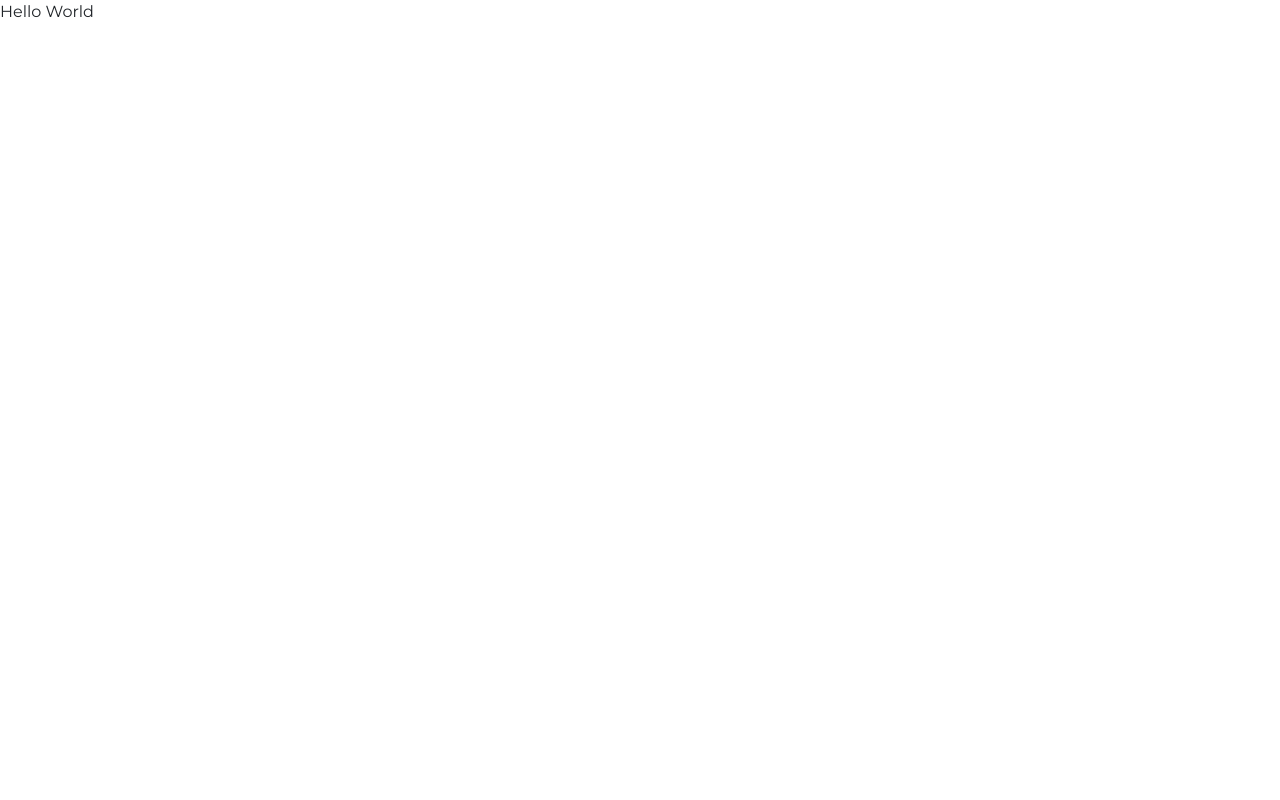
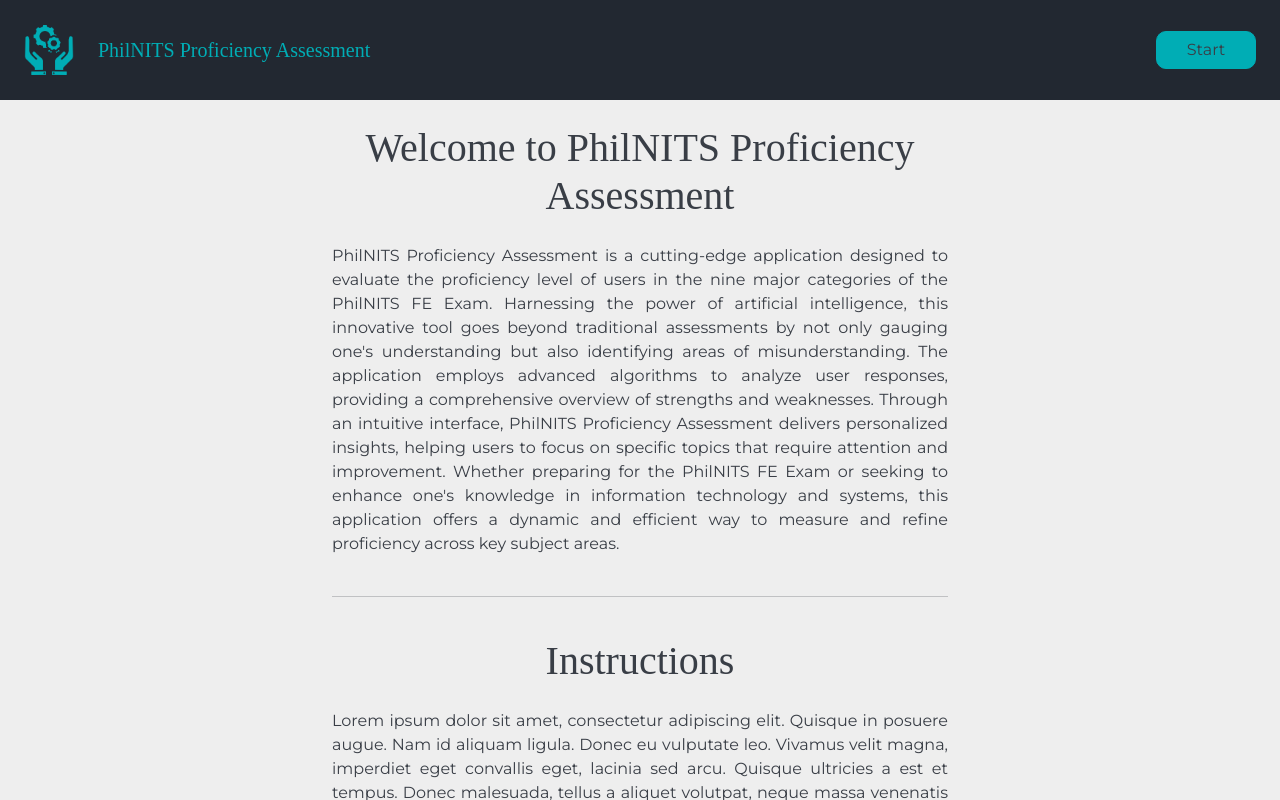
Before and after one commit to citubrentlasaca/philnicient-frontend, a React (Create React App) app in the folder special-problem-frontend/: page / in a window 1280 px wide. Built offline with nearby package versions, Linux system fonts and the light colour scheme; the HTML template or start-up script is replaced by a standard one.

Commit message:
Create Landing Page

```diff
--- a/special-problem-frontend/src/App.js
+++ b/special-problem-frontend/src/App.js
@@ -1,9 +1,15 @@
 import './App.css';
+import colors from './colors';
+import LandingPage from './LandingPage/LandingPage.js';
 
 function App() {
   return (
-    <div>
-      Hello World
+    <div className='vw-100 vh-100'
+      style={{
+        backgroundColor: colors.light
+      }}
+    >
+      <LandingPage />
     </div>
   );
 }
--- /dev/null
+++ b/special-problem-frontend/src/LandingPage/LandingPage.js
@@ -0,0 +1,67 @@
+import React from 'react'
+import LandingPageHeader from './LandingPageHeader'
+import colors from '../colors'
+
+function LandingPage() {
+    return (
+        <div className='w-100 h-100 d-flex flex-column justify-content-start align-items-center'>
+            <LandingPageHeader />
+            <div className='w-100 p-4 d-flex flex-column justify-content-start align-items-center gap-4'
+                style={{
+                    height: "calc(100% - 100px)",
+                    overflowY: "auto",
+                }}
+            >
+                <h1 className='w-50 mb-0 text-center'
+                    style={{
+                        fontFamily: "Montserrat Black",
+                        color: colors.dark,
+                    }}
+                >
+                    Welcome to PhilNITS Proficiency Assessment
+                </h1>
+                <p className='w-50 mb-0'
+                    style={{
+                        color: colors.dark,
+                        textAlign: "justify",
+                    }}
+                >
+                    PhilNITS Proficiency Assessment is a cutting-edge application designed to evaluate the proficiency level of users in the nine major categories of the PhilNITS FE Exam. Harnessing the power of artificial intelligence, this innovative tool goes beyond traditional assessments by not only gauging one's understanding but also identifying areas of misunderstanding. The application employs advanced algorithms to analyze user responses, providing a comprehensive overview of strengths and weaknesses. Through an intuitive interface, PhilNITS Proficiency Assessment delivers personalized insights, helping users to focus on specific topics that require attention and improvement. Whether preparing for the PhilNITS FE Exam or seeking to enhance one's knowledge in information technology and systems, this application offers a dynamic and efficient way to measure and refine proficiency across key subject areas.
+                </p>
+                <hr
+                    style={{
+                        width: "50%",
+                        height: "1px",
+                        color: colors.dark,
+                    }}
+                />
+                <h1 className='w-75 mb-0 text-center'
+                    style={{
+                        fontFamily: "Montserrat Black",
+                        color: colors.dark,
+                    }}
+                >
+                    Instructions
+                </h1>
+                <p className='w-50 mb-0'
+                    style={{
+                        color: colors.dark,
+                        textAlign: "justify",
+                    }}
+                >
+                    Lorem ipsum dolor sit amet, consectetur adipiscing elit. Quisque in posuere augue. Nam id aliquam ligula. Donec eu vulputate leo. Vivamus velit magna, imperdiet eget convallis eget, lacinia sed arcu. Quisque ultricies a est et tempus. Donec malesuada, tellus a aliquet volutpat, neque massa venenatis metus, et suscipit erat nibh vestibulum velit. Nulla commodo efficitur odio, sed pretium turpis iaculis eget. Mauris imperdiet erat sit amet libero rhoncus, id molestie urna rutrum. Donec volutpat eros et orci hendrerit convallis. Fusce auctor ornare bibendum. Ut pulvinar metus vitae risus pellentesque sollicitudin. Ut eu ultrices ipsum, vel molestie ipsum.
+                </p>
+                <p className='w-50 mb-0'
+                    style={{
+                        color: colors.dark,
+                        textAlign: "justify",
+                    }}
+                >
+                    Lorem ipsum dolor sit amet, consectetur adipiscing elit. Quisque in posuere augue. Nam id aliquam ligula. Donec eu vulputate leo. Vivamus velit magna, imperdiet eget convallis eget, lacinia sed arcu. Quisque ultricies a est et tempus. Donec malesuada, tellus a aliquet volutpat, neque massa venenatis metus, et suscipit erat nibh vestibulum velit. Nulla commodo efficitur odio, sed pretium turpis iaculis eget. Mauris imperdiet erat sit amet libero rhoncus, id molestie urna rutrum. Donec volutpat eros et orci hendrerit convallis. Fusce auctor ornare bibendum. Ut pulvinar metus vitae risus pellentesque sollicitudin. Ut eu ultrices ipsum, vel molestie ipsum.
+                </p>
+            </div>
+        </div>
+    )
+}
+
+export default LandingPage
--- /dev/null
+++ b/special-problem-frontend/src/LandingPage/LandingPageHeader.js
@@ -0,0 +1,45 @@
+import React from 'react'
+import colors from '../colors'
+import logo from '../Icons/logo.png'
+
+function LandingPageHeader() {
+    return (
+        <div className='w-100 p-4 d-flex flex-row justify-content-between align-items-center'
+            style={{
+                height: "100px",
+                backgroundColor: colors.darkest,
+
+            }}
+        >
+            <div className='d-flex flex-row justify-content-center align-items-center gap-4'>
+                <img src={logo} alt="Logo"
+                    style={{
+                        height: "50px",
+                        width: "50px"
+                    }}
+                />
+                <h5 className='mb-0'
+                    style={{
+                        color: colors.accent,
+                        fontFamily: "Montserrat Black",
+                    }}
+                >
+                    PhilNITS Proficiency Assessment
+                </h5>
+            </div>
+            <button className="btn btn-primary" type="button"
+                style={{
+                    width: "100px",
+                    borderRadius: "10px",
+                    backgroundColor: colors.accent,
+                    borderColor: colors.accent,
+                    color: colors.dark,
+                }}
+            >
+                Start
+            </button>
+        </div>
+    )
+}
+
+export default LandingPageHeader
```
Also changed, not shown: special-problem-frontend/src/Icons/logo.png (added), 1 other file (tests, documents, lock files or other folders).
